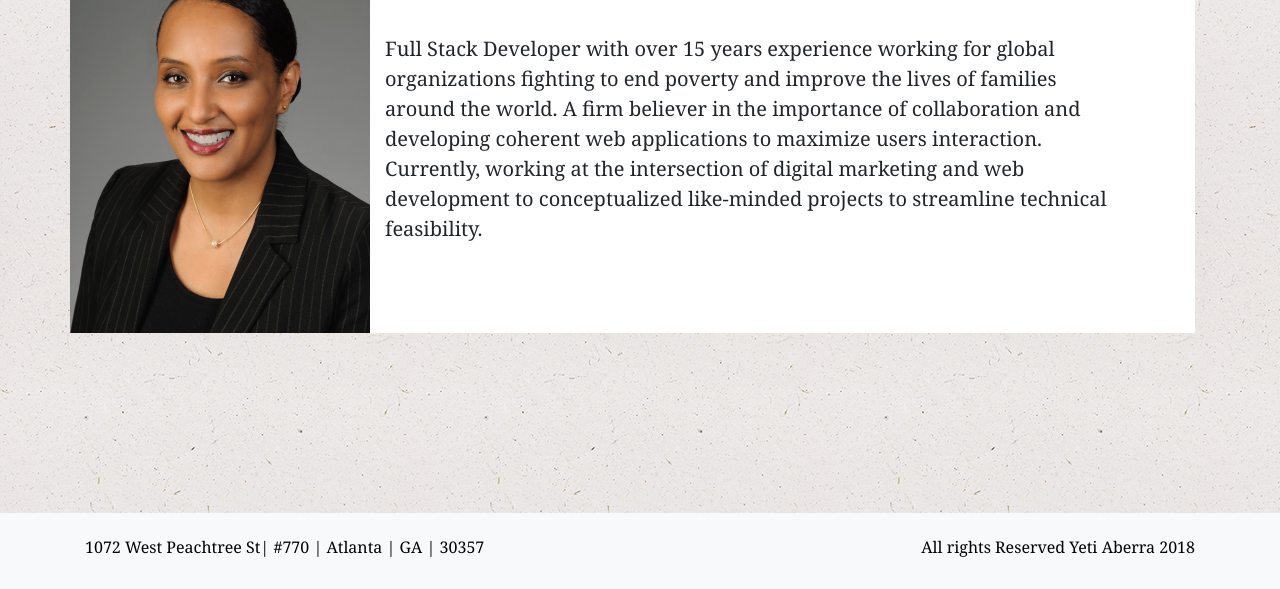
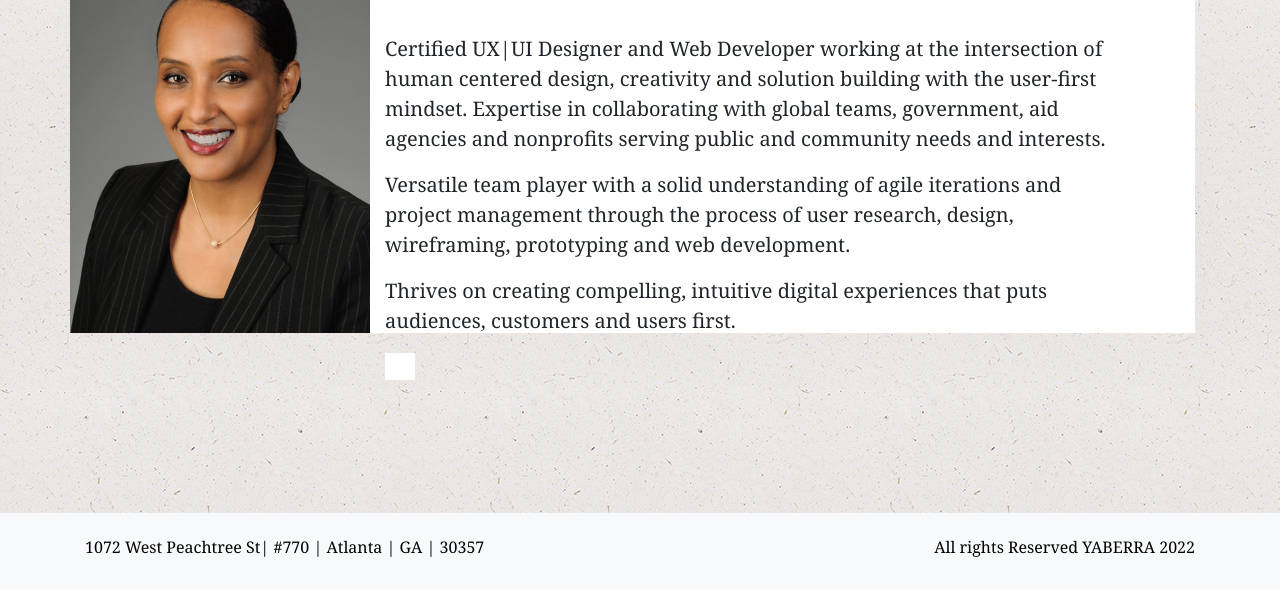
Before and after one commit to Yaberra/portfolio, a plain HTML site: page about.html in a window 1280 px wide. Shown: the part 211-800 px from the top of the page. Drawn offline with nearby package versions, Linux system fonts and the light colour scheme; files whose address does not match are found by name.

Commit message:
add content, edited footer

```diff
--- a/about.html
+++ b/about.html
@@ -53,10 +53,11 @@
 
 			<div class="col-sm-8" style="height: 375px;"><h2>About Me</h2>
 				<content >
-			  	<p>
-					Full Stack Developer with over 15 years experience working for global organizations fighting to end poverty and improve the lives of families around the world.  A firm believer in the importance of collaboration and developing coherent web applications to maximize users interaction. Currently, working at the intersection of digital marketing and web development to conceptualized like-minded projects to streamline technical feasibility.
-			  	</p>
-			  	<content>
+
+					<p>Certified UX|UI Designer and Web Developer working at the intersection of human centered design, creativity and solution building with the user-first mindset. Expertise in collaborating with global teams, government, aid agencies and nonprofits serving public and community needs and interests. </p>
+					<p>Versatile team player with a solid understanding of agile iterations and project management through the process of  user research, design, wireframing, prototyping and web development. </p>
+					<p>Thrives on creating compelling, intuitive digital experiences that puts  audiences, customers and users first.</p>
+					<content>
 			</div>
 	  	</div>
 	  	</main>
@@ -70,7 +71,7 @@
 		<div class="col-sm-3"></div>
 		<div class="col-md-12"></div>
 		<p style="text-align: center;"><h6> 1072 West Peachtree St| #770 | Atlanta | GA | 30357</p></h6>
-		<p style="text-align: center"><h6>All rights Reserved Yeti Aberra 2018</p></h6>
+		<p style="text-align: center"><h6>All rights Reserved YABERRA 2022</p></h6>
 	 </div>
    </nav>
 </footer>
```
